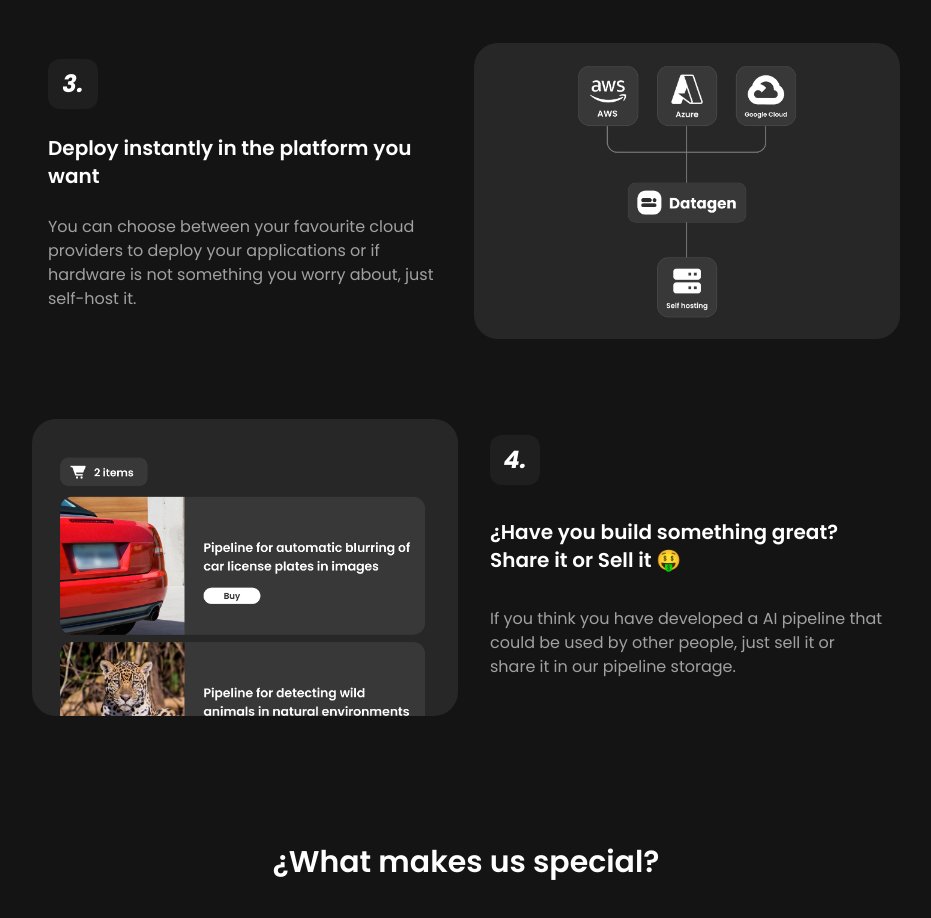
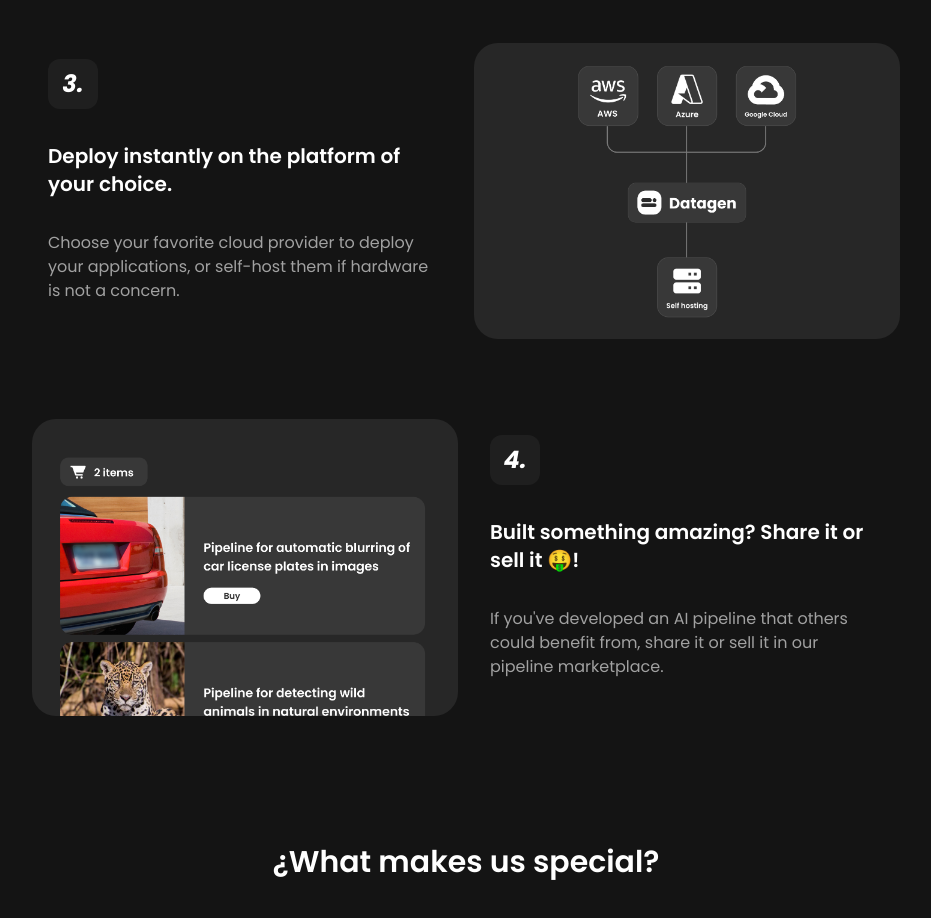
Before and after one commit to josericardopenase/datagen_landing, a Next.js app: page / in a window 1280 px wide. Shown: the part 1800-2718 px from the top of the page, without its empty margins (174-1105 px from the left). Built offline with nearby package versions, Linux system fonts and the light colour scheme.

Commit message:
finished ai

```diff
--- a/src/app/page.tsx
+++ b/src/app/page.tsx
@@ -85,11 +85,10 @@ export default function Home() {
                               3.
                           </div>
                           <h1 className="font-semibold text-xl ">
-                              Deploy instantly in the platform you want
+                              Deploy instantly on the platform of your choice.
                           </h1>
                           <p className="mt-3 text-light-500">
-                              You can choose between your favourite cloud providers to deploy your applications
-                              or if hardware is not something you worry about, just self-host it.
+                              Choose your favorite cloud provider to deploy your applications, or self-host them if hardware is not a concern.
                           </p>
                       </div>
                       <div>
@@ -104,11 +103,10 @@ export default function Home() {
                               4.
                           </div>
                           <h1 className="font-semibold text-xl ">
-                              ¿Have you build something great? Share it or Sell it 🤑
+                              Built something amazing? Share it or sell it 🤑!
                           </h1>
                           <p className="mt-3 text-light-500">
-                              If you think you have developed a AI pipeline that could be used by
-                              other people, just sell it or share it in our pipeline storage.
+                              If you've developed an AI pipeline that others could benefit from, share it or sell it in our pipeline marketplace.
                           </p>
                       </div>
                       <div>
```
